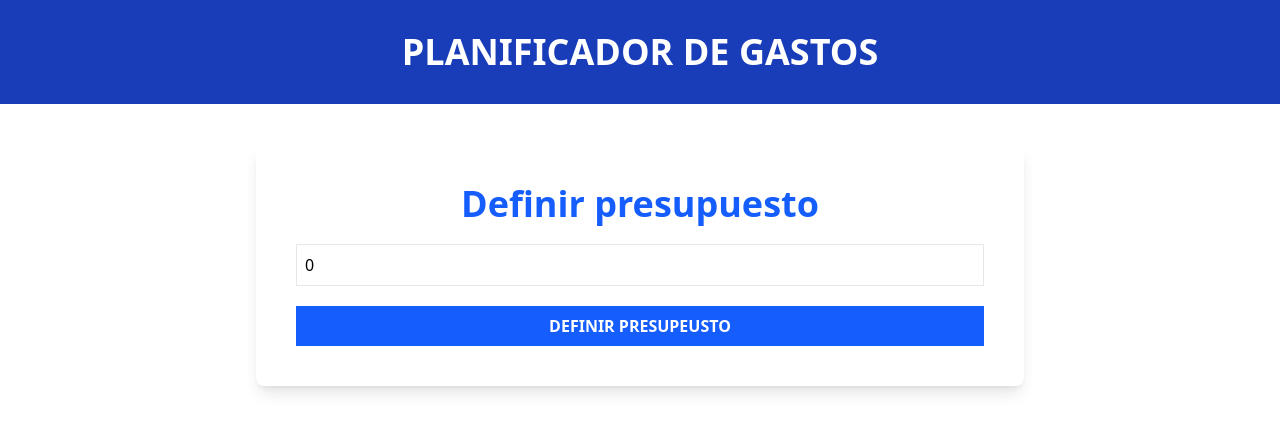
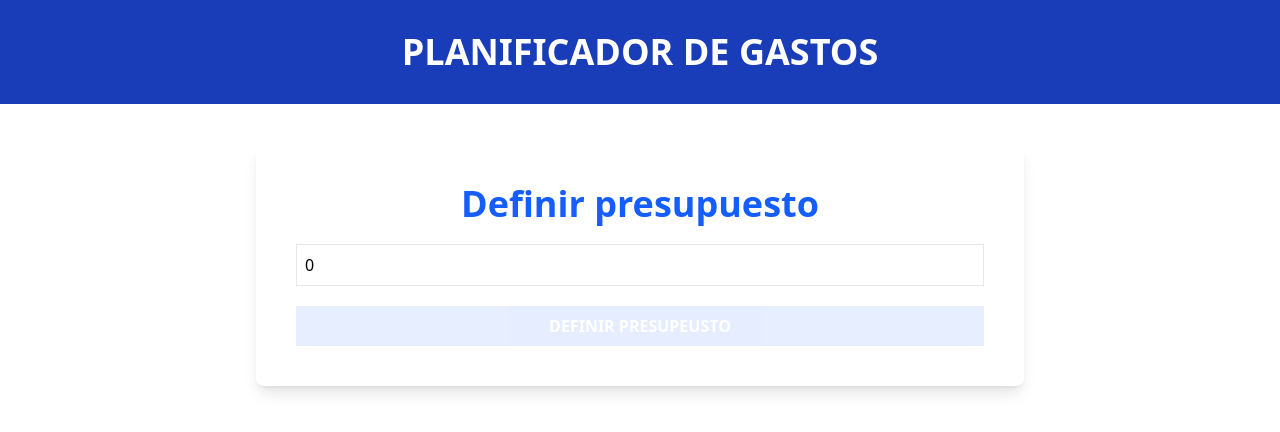
Before and after one commit to AlexhHr23/control-gastos-contextapi, a React (Vite) app: page / in a window 1280 px wide. Shown: the top 432 px of the page. Built offline with nearby package versions, Linux system fonts and the light colour scheme.

Commit message:
Validando presupuestos

```diff
--- a/src/components/BudgetForm.tsx
+++ b/src/components/BudgetForm.tsx
@@ -1,13 +1,18 @@
-import { useState, ChangeEvent } from "react"
+import { useState, ChangeEvent, useMemo } from "react"
 
 export const BudgetForm = () => {
 
-    const [budget, useBudget] = useState(0)
+    const [budget, setBudget] = useState(0)
 
     const handleChange = (e: ChangeEvent<HTMLInputElement>) => {
-        console.log(e.target.name);
-        console.log(e.target.id);
+        setBudget(e.target.valueAsNumber)
+
     }
+
+    const isValid = useMemo(() => {
+        return  isNaN(budget) || budget <= 0
+    }, [budget])
+
     return (
         <form className="space-y-5">
             <div className="flex flex-col space-y-5">
@@ -15,7 +20,7 @@
                     Definir presupuesto
                 </label>
                 <input
-                    id="budgetID"
+                    id="budget"
                     type="number"
                     className="w-full bg-white border border-gray-200 p-2"
                     placeholder="Define tu presupuesto"
@@ -28,7 +33,8 @@
             <input
                 type="submit"
                 value="Definir presupeusto"
-                className="bg-blue-600 hover:bg-blue-700 cursor-pointer w-full p-2 text-white font-black uppercase"
+                className="bg-blue-600 hover:bg-blue-700 cursor-pointer w-full p-2 text-white font-black uppercase disabled:opacity-10"
+                disabled={isValid}
             />
         </form>
     )
```
